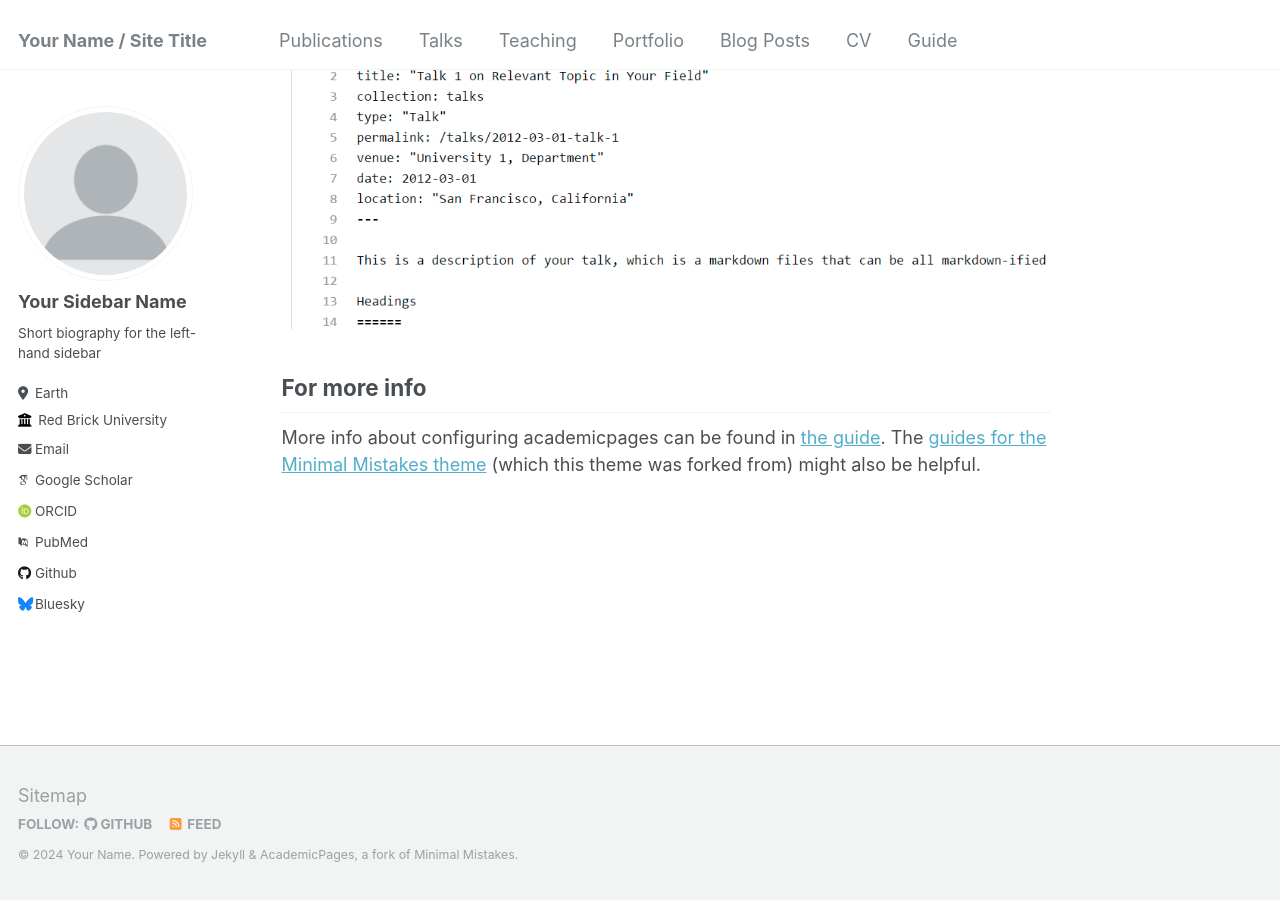
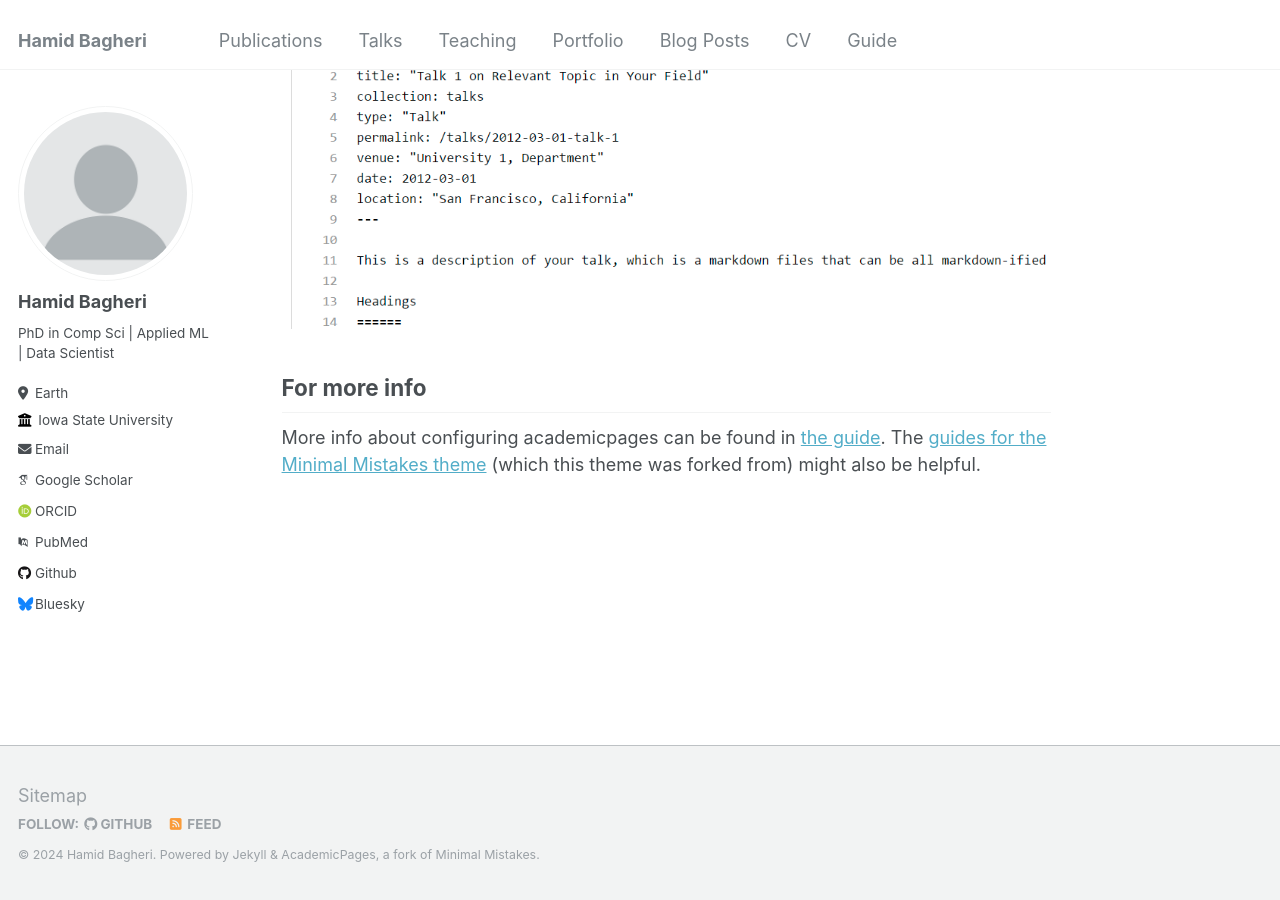
Before and after one commit to hamid58b/hamid58b.github.io, a Jekyll site: the page built from _pages/about.md, in a window 1280 px wide and 900 px high, scrolled down 2660 px. Built offline with Jekyll 4.4.1, drawn with Linux system fonts in a browser that asks for light colours; some web fonts are replaced.

Commit message:
Update _config.yml

```diff
--- a/_config.yml
+++ b/_config.yml
@@ -8,13 +8,13 @@
 
 # Basic Site Settings
 locale                   : "en-US"
-title                    : "Your Name / Site Title"
+title                    : "Hamid Bagheri "
 title_separator          : "-"
-name                     : &name "Your Name"
+name                     : &name "Hamid Bagheri"
 description              : &description "personal description"
 url                      : https://academicpages.github.io # the base hostname & protocol for your site e.g. "https://mmistakes.github.io"
 baseurl                  : "" # the subpath of your site, e.g. "/blog"
-repository               : "academicpages/academicpages.github.io"
+repository               : "hamid58b/hamidbagheri.github.io"
 
 # Site Author - The following control what appear as part of the author content on the side bar.
 #               If a field is blank the icon and link will not appear, otherwise it will be shown.
@@ -22,13 +22,13 @@ repository               : "academicpages/academicpages.github.io"
 author:
   # Biographic information
   avatar           : "profile.png"
-  name             : "Your Sidebar Name"
+  name             : "Hamid Bagheri"
   pronouns         : # example: "she/her"
-  bio              : "Short biography for the left-hand sidebar"
+  bio              : "PhD in Comp Sci | Applied ML | Data Scientist"
   location         : "Earth"
-  employer         : "Red Brick University"
+  employer         : "Iowa State University"
   uri              : # URL
-  email            : "none@example.org"
+  email            : "bagheri.hamid@gmail.com"
 
   # Academic websites
   arxiv            : # URL - Update with the correct link to your profile
```
